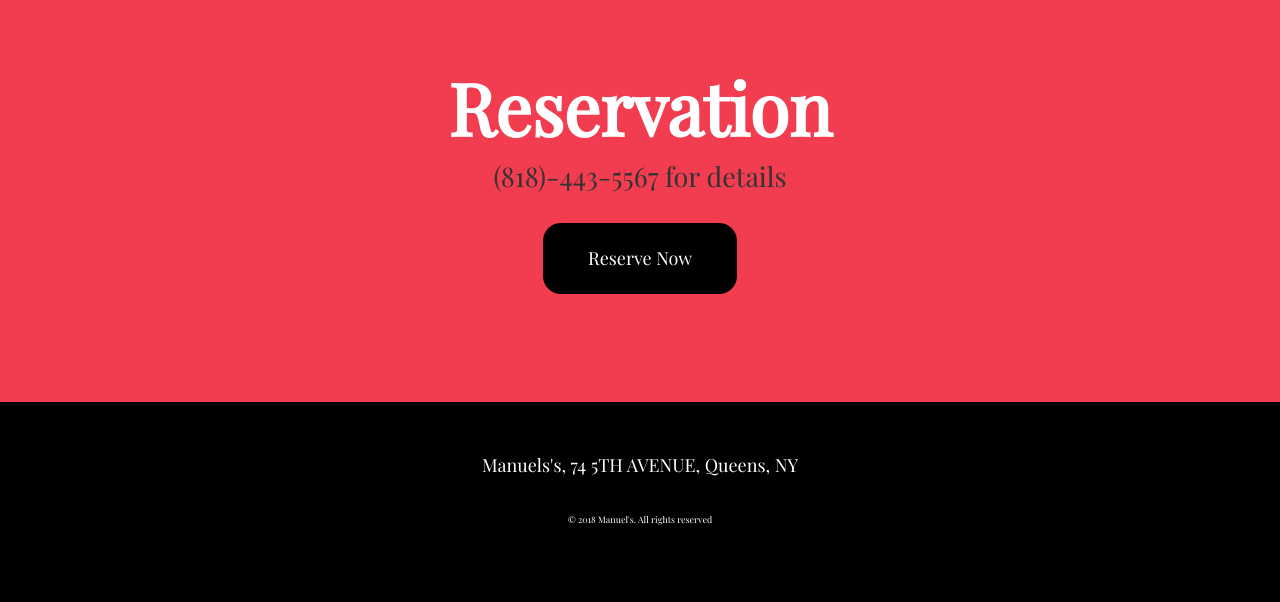
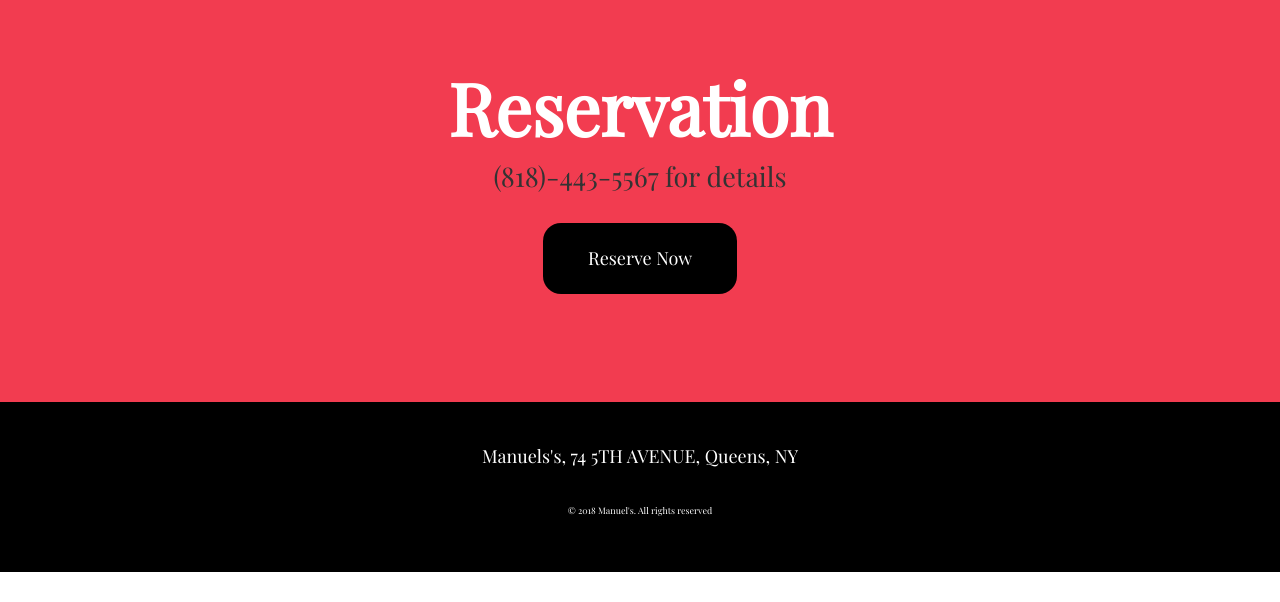
Before and after one commit to EddieCornelious/travel, a React app: page / in a window 1280 px wide. Shown: the part 5947-6549 px from the top of the page. After the commit the page ends 6519 px from the top, so only its background shows below. Built offline with nearby package versions, Linux system fonts and the light colour scheme.

Commit message:
removed vh for footer

```diff
--- a/src/styles/Footer.scss
+++ b/src/styles/Footer.scss
@@ -1,9 +1,8 @@
 .footer {
-  height: 25vh;
   background-color: black;
   color: white;
   text-align: center;
-  padding: 6rem;
+  padding: 5rem 0;
 
   h4 {
     display: inline-block;
```
